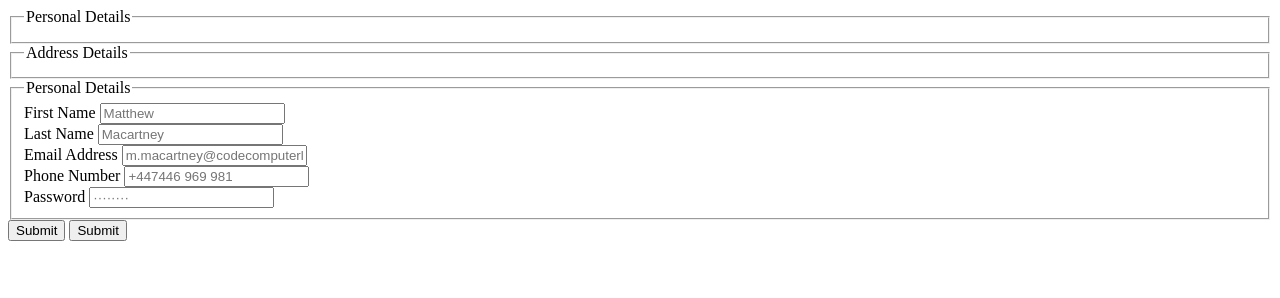
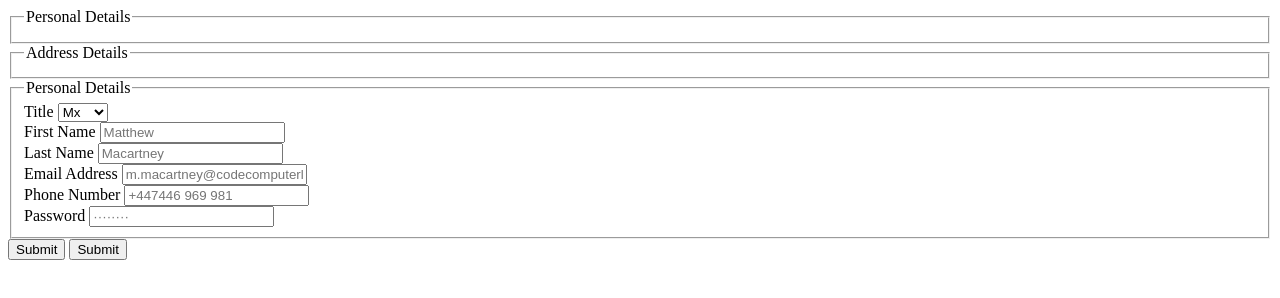
Before and after one commit to KatsiarynaTsialpuk/HTML-Snippets, a website: page semantic-forms/index.html in a window 1280 px wide. Drawn offline with Linux system fonts and the light colour scheme.

Commit message:
feat: add select

```diff
--- a/semantic-forms/index.html
+++ b/semantic-forms/index.html
@@ -55,6 +55,18 @@
 				<legend>
 					Personal Details
 				</legend>
+
+				<div class="form-group">
+					<label for="title">Title
+		        <select class="form-control" id="title">
+		          <option>Mx</option>
+		          <option>Mr</option>
+		          <option>Mrs</option>
+		          <option>Miss</option>
+		        </select>
+					</label>
+	      </div>
+
 				<div class="form-group">
 					<label for="first-name">First Name
 						<input type="text" name="first-name" id="first-name" placeholder="Matthew" />
```
